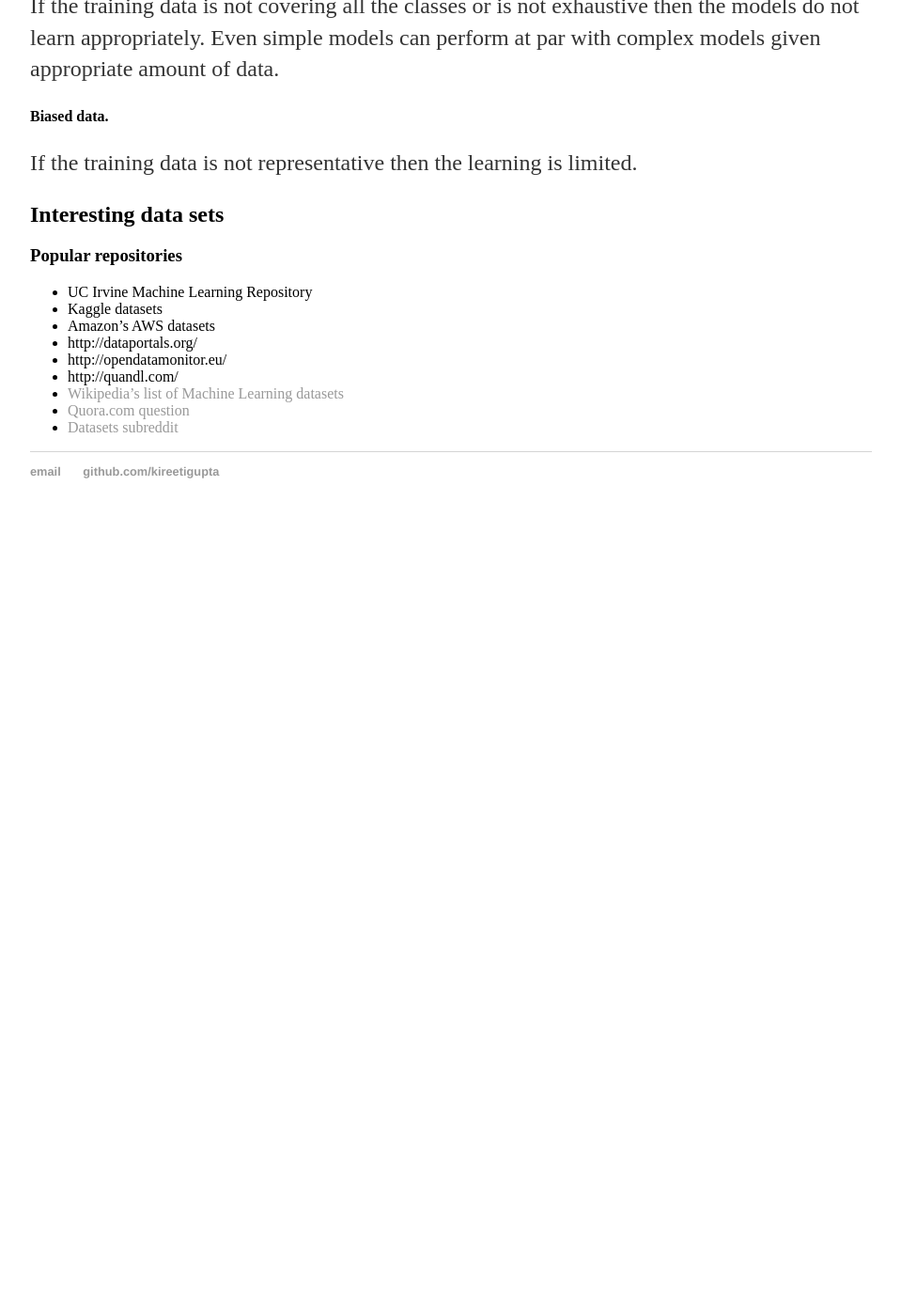
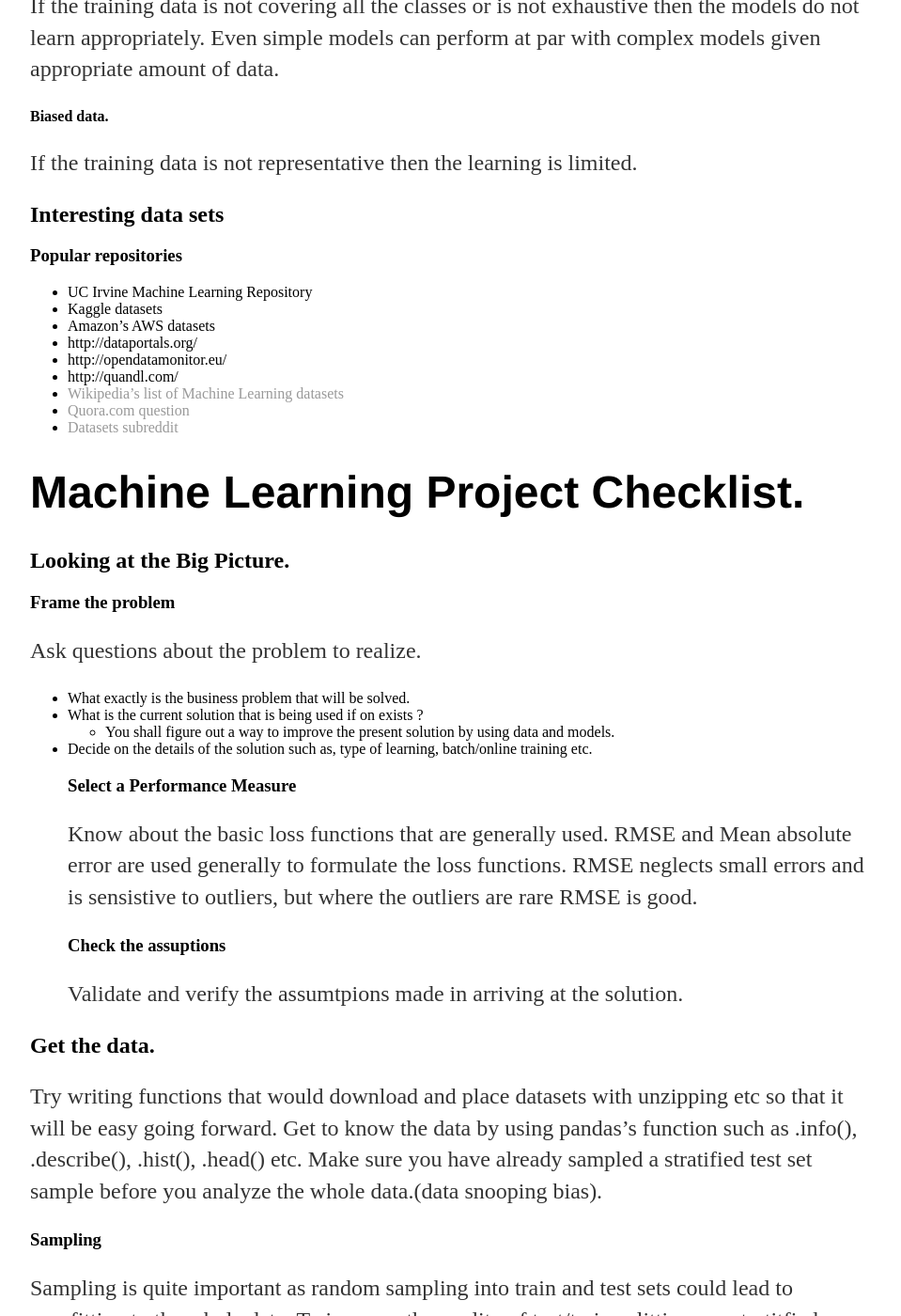
Before and after one commit to kireetigupta/kireetiboorla.github.io, a Jekyll site: the page built from _posts/2018-05-15-handsOnML.md, in a window 1280 px wide and 1400 px high, scrolled down 410 px. Shown: the whole window at 94% size, without its empty margins (160-1119 px from the left). Built offline with Jekyll 4.4.1, drawn with Linux system fonts in a browser that asks for light colours; before the commit the page ends 979 px from its top, so only the background shows below that; some of the changed text lies outside the part shown.

Commit message:
Update 2018-05-15-handsOnML.md

```diff
--- a/_posts/2018-05-15-handsOnML.md
+++ b/_posts/2018-05-15-handsOnML.md
@@ -23,3 +23,54 @@ If the training data is not representative then the learning is limited.
  * [Wikipedia’s list of Machine Learning datasets](https://en.wikipedia.org/wiki/List_of_datasets_for_machine_learning_research)
  * [Quora.com question](https://www.quora.com/Where-can-I-find-large-datasets-open-to-the-public)
  * [Datasets subreddit](https://www.reddit.com/r/datasets)
+
+
+# Machine Learning Project Checklist.
+
+## Looking at the Big Picture.
+### Frame the problem
+Ask  questions about the problem to realize.
+  * What exactly is the business problem that will be solved.
+  * What is the current solution that is being used if on exists ?
+    * You shall figure out a way to improve the present solution by using data and models.
+  * Decide on the details of the solution such as, type of learning, batch/online training etc.
+### Select a Performance Measure
+Know about the basic loss functions that are generally used.
+RMSE and Mean absolute error are used generally to formulate the loss functions.
+RMSE neglects small errors and is sensistive to outliers, but where the outliers are rare RMSE is good.
+### Check the assuptions
+Validate and verify the assumtpions made in arriving at the solution.
+
+## Get the data.
+Try writing functions that would download and place datasets with unzipping etc so that it will be easy going forward.
+Get to know the data by using pandas's function such as .info(), .describe(), .hist(), .head() etc.
+Make sure you have already sampled a stratified test set sample before you analyze the whole data.(data snooping bias).
+
+### Sampling
+Sampling is quite important as random sampling into train and test sets could lead to overfitting to the whole data.
+To improve the quality of test/train splitting use stratitfied sampling.
+* Use a feature that is determinental and obtain categories of instances based on its values.
+* use something like StratifiedShufflesSplit to obtain stratified samples.
+* make sure you use random_state to generate consistent splits.
+
+## Discover and Visualize the data
+
+Try making up basic visualizations based on initial intuitions and combinations of different features.
+Learn and use statistical tools to determine important features.
+
+
+## Data preperation
+
+
+
+## Important sklearn libary function.
+### Data
+* from sklearn.model_selection import train_test_split
+  * train_set,test_set=train_test_split(data,test_size=0.2, random_state=42)
+  * random_state is a seed to control the randomness.
+*
+
+## To learn
+* Different sampling techniques
+* Visualization techniques. Search for a course on lynda.com
+* Learn and use statistical tools to determine important features.
```
